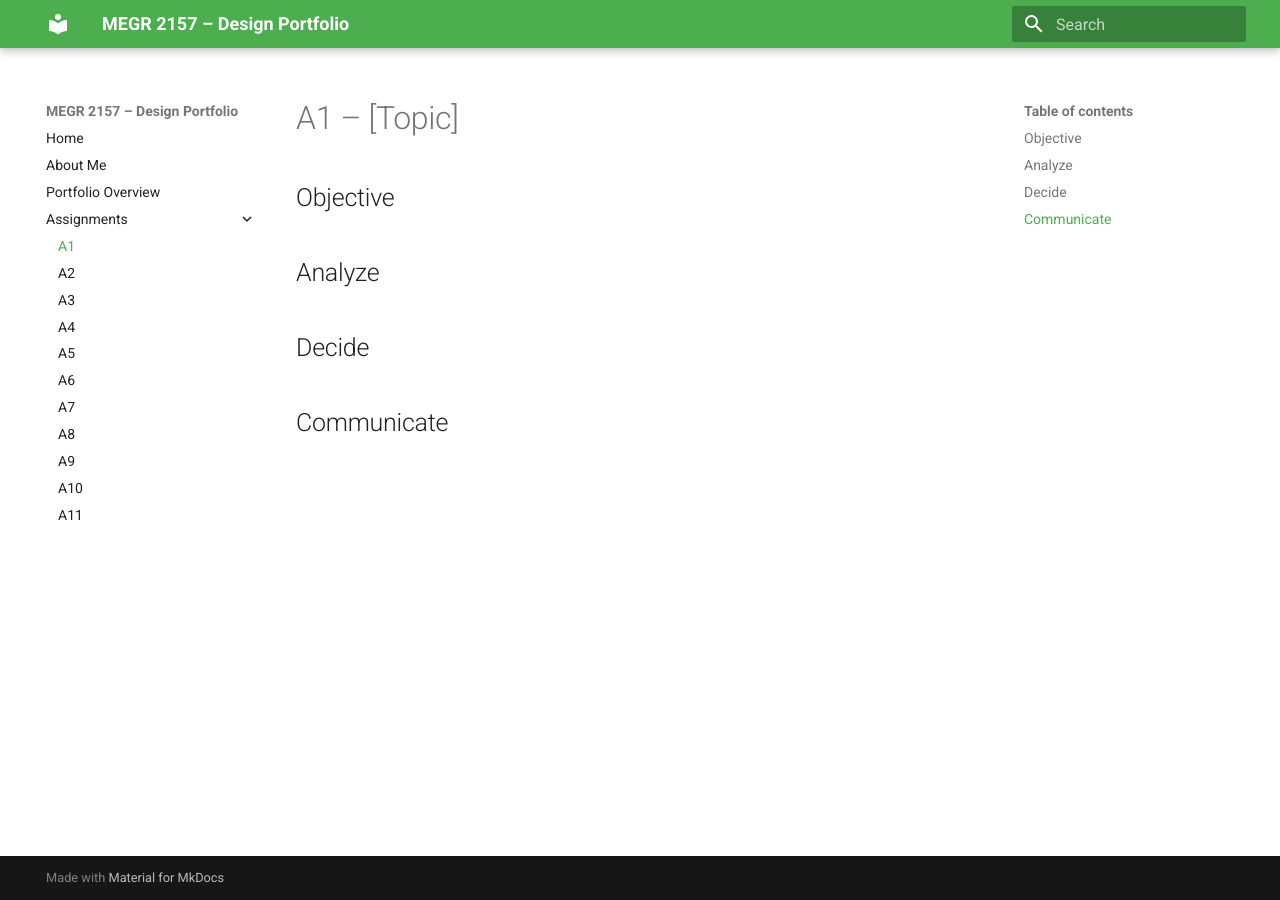
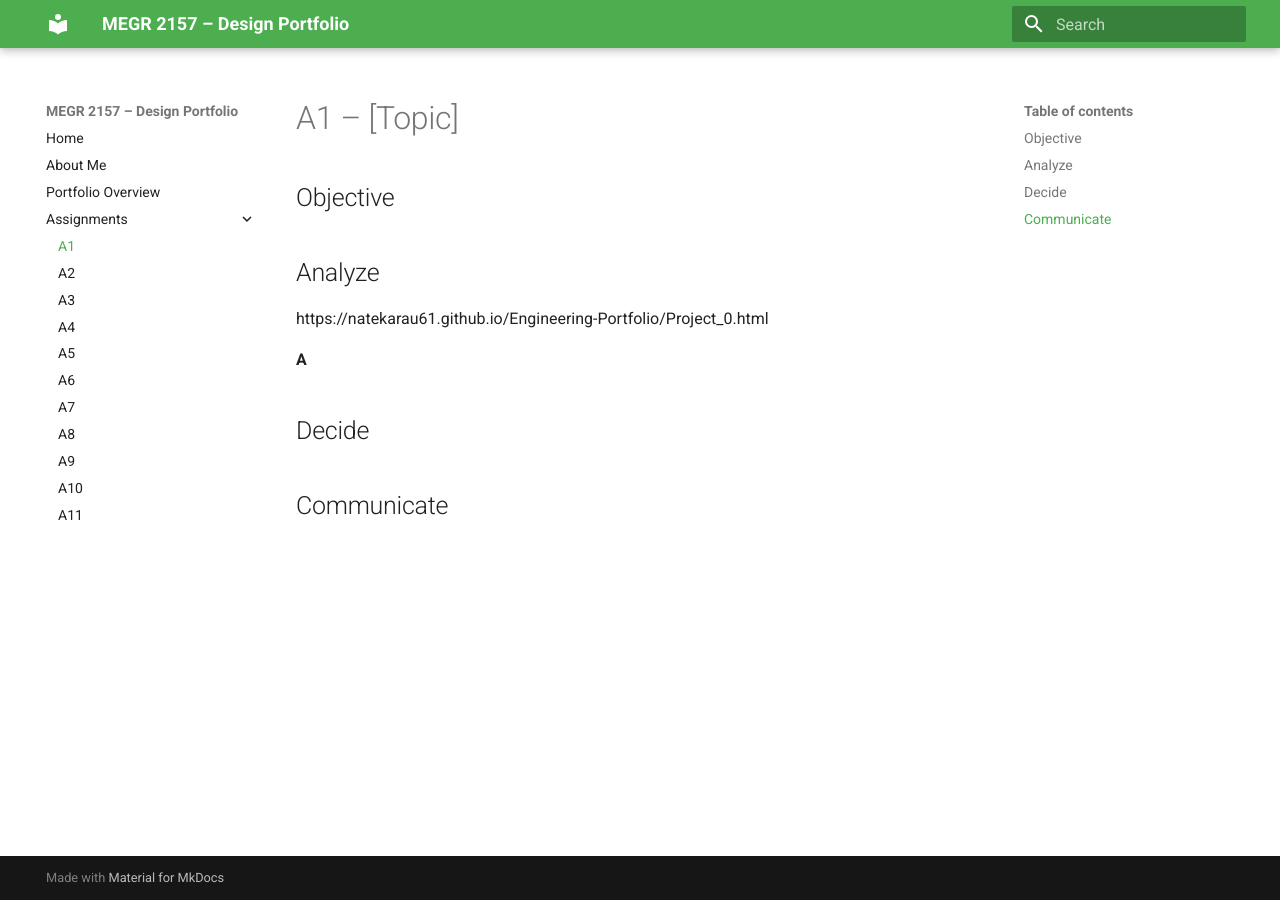
Before and after one commit to JHernPR/MEGR-2157-portfolio, an MkDocs documentation site: the page built from docs/assignments/A01/index.md, in a window 1280 px wide. Built offline with MkDocs 1.6.1 and Material for MkDocs 9.7.7, drawn with Linux system fonts in a browser that asks for light colours; part of the change alters nothing that is shown.

Commit message:
Update index.md

```diff
--- a/docs/assignments/A01/index.md
+++ b/docs/assignments/A01/index.md
@@ -4,7 +4,9 @@
 
 
 ## Analyze
+https://natekarau61.github.io/Engineering-Portfolio/Project_0.html
 
+**A**
 
 ## Decide
 
```
